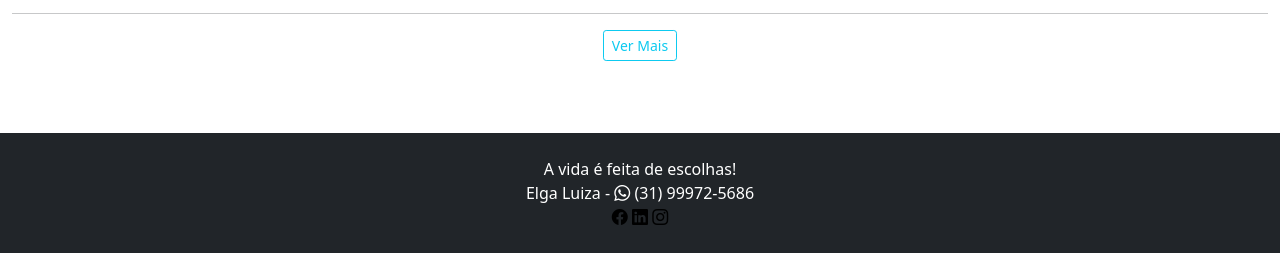
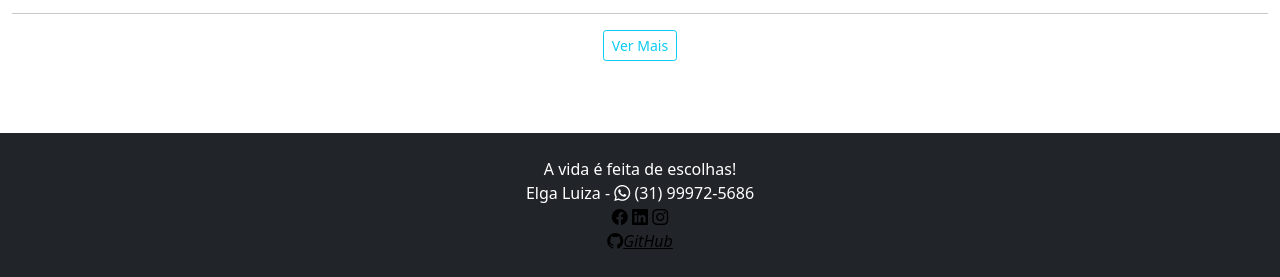
Before and after one commit to ElgaLuiza/PortifolioELR, a plain HTML site: page index.html in a window 1280 px wide. Shown: the part 1351-1628 px from the top of the page. Before the commit the page ends 1604 px from the top, so only its background shows below. Drawn offline with nearby package versions, Linux system fonts and the light colour scheme; files that its build step writes are made by us from their sources.

Commit message:
Add files via upload

```diff
--- a/index.html
+++ b/index.html
@@ -104,6 +104,8 @@
 				<a href=""><i class="bi bi-linkedin"></i></a>
 				<a href="https://www.instagram.com/"><i class="bi bi-instagram"></i></a>
 			</div>
+			<a href="https://github.com/ElgaLuiza/PortifolioELR.git"><i class="bi bi-github">GitHub</i></a>
+
 		</div>
 	</body>
 </html>
```
